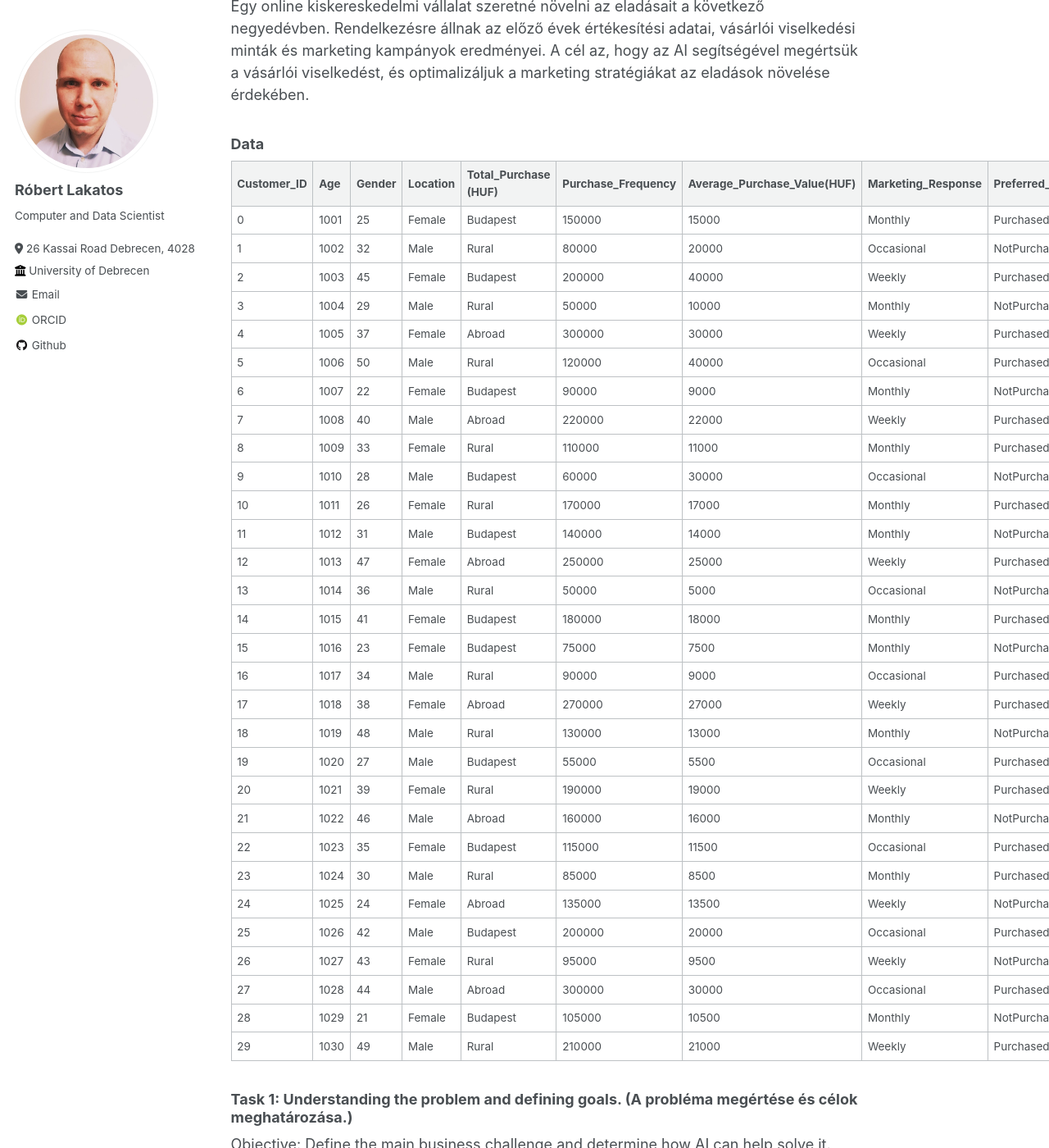
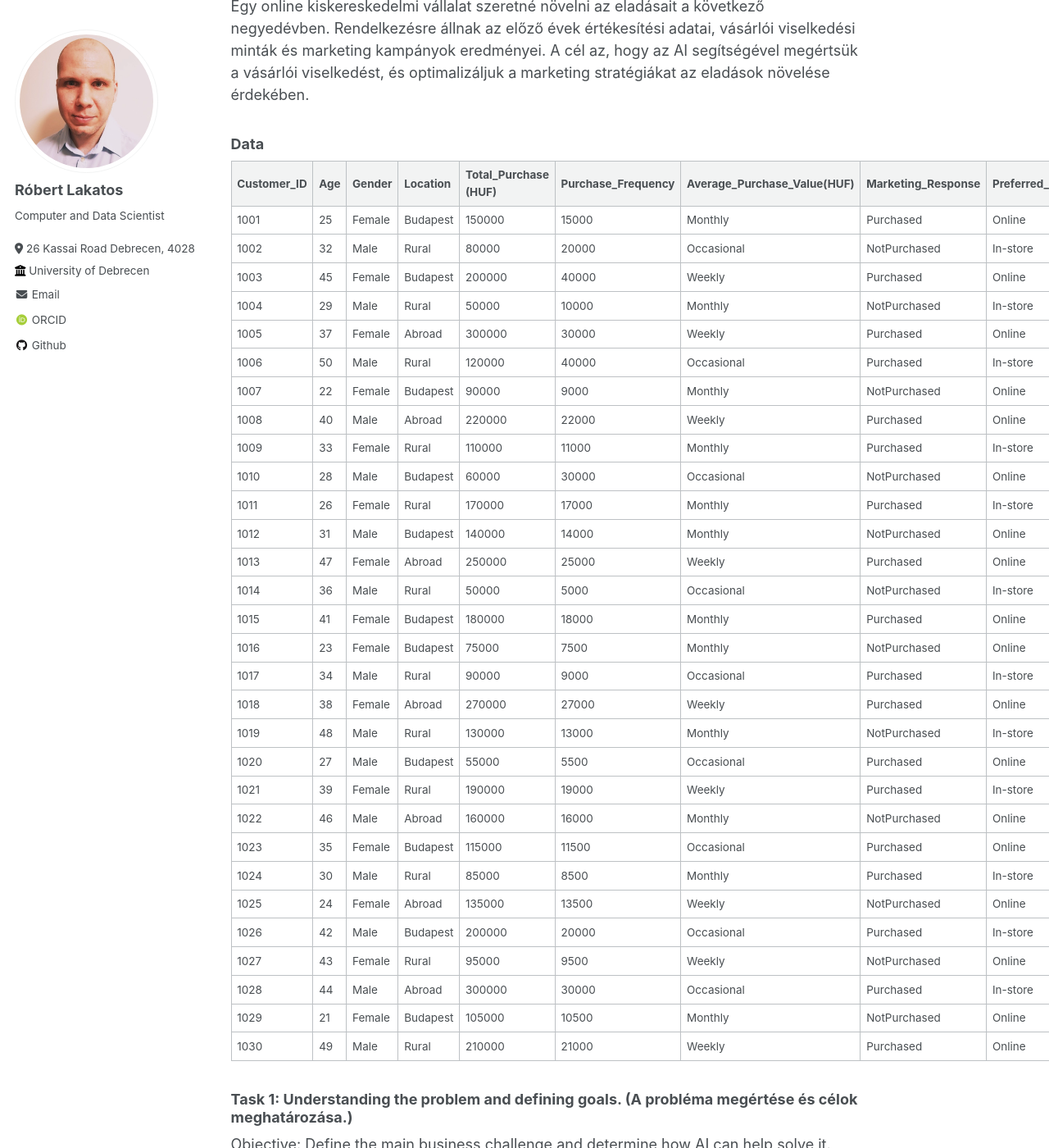
Before and after one commit to robertlakatos/me, a Jekyll site: the page built from materials/AIPD/labor/I-introduction.md, in a window 1280 px wide and 1400 px high, scrolled down 4017 px. Shown: the whole window at 82% size. Built offline with Jekyll 4.4.1, drawn with Linux system fonts in a browser that asks for light colours; some web fonts are replaced.

Commit message:
table data

```diff
--- a/materials/AIPD/labor/I-introduction.md
+++ b/materials/AIPD/labor/I-introduction.md
@@ -87,36 +87,36 @@ Egy online kiskereskedelmi vállalat szeretné növelni az eladásait a követke
 
 | Customer_ID | Age | Gender | Location | Total_Purchase (HUF) | Purchase_Frequency | Average_Purchase_Value(HUF) | Marketing_Response | Preferred_Channel | Customer_Loyalty_Score |
 | --- | --- | --- | --- | --- | --- | --- | --- | --- | --- | --- |
-| 0 | 1001 | 25 | Female | Budapest | 150000 | 15000 | Monthly | Purchased | Online | 85 |
-| 1 | 1002 | 32 |  Male | Rural | 80000 | 20000 | Occasional | NotPurchased | In-store | 65 |
-| 2 | 1003 | 45 | Female | Budapest | 200000 | 40000 | Weekly | Purchased | Online | 90 |
-| 3 | 1004 | 29 |  Male | Rural | 50000 | 10000 | Monthly | NotPurchased | In-store | 50 |
-| 4 | 1005 | 37 | Female |  Abroad | 300000 | 30000 | Weekly | Purchased | Online | 95 |
-| 5 | 1006 | 50 |  Male | Rural | 120000 | 40000 | Occasional | Purchased | In-store | 75 |
-| 6 | 1007 | 22 | Female | Budapest | 90000 | 9000 | Monthly | NotPurchased | Online | 60 |
-| 7 | 1008 | 40 |  Male |  Abroad | 220000 | 22000 | Weekly | Purchased | Online | 80 |
-| 8 | 1009 | 33 | Female | Rural | 110000 | 11000 | Monthly | Purchased | In-store | 70 |
-| 9 | 1010 | 28 |  Male | Budapest | 60000 | 30000 | Occasional | NotPurchased | Online | 55 |
-| 10 | 1011 | 26 | Female | Rural | 170000 | 17000 | Monthly | Purchased | In-store | 80 |
-| 11 | 1012 | 31 |  Male | Budapest | 140000 | 14000 | Monthly | NotPurchased | Online | 65 |
-| 12 | 1013 | 47 | Female |  Abroad | 250000 | 25000 | Weekly | Purchased | Online | 90 |
-| 13 | 1014 | 36 |  Male | Rural | 50000 | 5000 | Occasional | NotPurchased | In-store | 55 |
-| 14 | 1015 | 41 | Female | Budapest | 180000 | 18000 | Monthly | Purchased | Online | 75 |
-| 15 | 1016 | 23 | Female | Budapest | 75000 | 7500 | Monthly | NotPurchased | Online | 60 |
-| 16 | 1017 | 34 |  Male | Rural | 90000 | 9000 | Occasional | Purchased | In-store | 70 |
-| 17 | 1018 | 38 | Female |  Abroad | 270000 | 27000 | Weekly | Purchased | Online | 85 |
-| 18 | 1019 | 48 |  Male | Rural | 130000 | 13000 | Monthly | NotPurchased | In-store | 65 |
-| 19 | 1020 | 27 |  Male | Budapest | 55000 | 5500 | Occasional | Purchased | Online | 50 |
-| 20 | 1021 | 39 | Female | Rural | 190000 | 19000 | Weekly | Purchased | In-store | 80 |
-| 21 | 1022 | 46 |  Male |  Abroad | 160000 | 16000 | Monthly | NotPurchased | Online | 70 |
-| 22 | 1023 | 35 | Female | Budapest | 115000 | 11500 | Occasional | Purchased | Online | 75 |
-| 23 | 1024 | 30 |  Male | Rural | 85000 | 8500 | Monthly | Purchased | In-store | 60 |
-| 24 | 1025 | 24 | Female |  Abroad | 135000 | 13500 | Weekly | NotPurchased | Online | 85 |
-| 25 | 1026 | 42 |  Male | Budapest | 200000 | 20000 | Occasional | Purchased | In-store | 90 |
-| 26 | 1027 | 43 | Female | Rural | 95000 | 9500 | Weekly | NotPurchased | Online | 65 |
-| 27 | 1028 | 44 |  Male |  Abroad | 300000 | 30000 | Occasional | Purchased | In-store | 95 |
-| 28 | 1029 | 21 | Female | Budapest | 105000 | 10500 | Monthly | NotPurchased | Online | 70 |
-| 29 | 1030 | 49 |  Male | Rural | 210000 | 21000 | Weekly | Purchased | Online | 80 |
+| 1001 | 25 | Female | Budapest | 150000 | 15000 | Monthly | Purchased | Online | 85 |
+| 1002 | 32 |  Male | Rural | 80000 | 20000 | Occasional | NotPurchased | In-store | 65 |
+| 1003 | 45 | Female | Budapest | 200000 | 40000 | Weekly | Purchased | Online | 90 |
+| 1004 | 29 |  Male | Rural | 50000 | 10000 | Monthly | NotPurchased | In-store | 50 |
+| 1005 | 37 | Female |  Abroad | 300000 | 30000 | Weekly | Purchased | Online | 95 |
+| 1006 | 50 |  Male | Rural | 120000 | 40000 | Occasional | Purchased | In-store | 75 |
+| 1007 | 22 | Female | Budapest | 90000 | 9000 | Monthly | NotPurchased | Online | 60 |
+| 1008 | 40 |  Male |  Abroad | 220000 | 22000 | Weekly | Purchased | Online | 80 |
+| 1009 | 33 | Female | Rural | 110000 | 11000 | Monthly | Purchased | In-store | 70 |
+| 1010 | 28 |  Male | Budapest | 60000 | 30000 | Occasional | NotPurchased | Online | 55 |
+| 1011 | 26 | Female | Rural | 170000 | 17000 | Monthly | Purchased | In-store | 80 |
+| 1012 | 31 |  Male | Budapest | 140000 | 14000 | Monthly | NotPurchased | Online | 65 |
+| 1013 | 47 | Female |  Abroad | 250000 | 25000 | Weekly | Purchased | Online | 90 |
+| 1014 | 36 |  Male | Rural | 50000 | 5000 | Occasional | NotPurchased | In-store | 55 |
+| 1015 | 41 | Female | Budapest | 180000 | 18000 | Monthly | Purchased | Online | 75 |
+| 1016 | 23 | Female | Budapest | 75000 | 7500 | Monthly | NotPurchased | Online | 60 |
+| 1017 | 34 |  Male | Rural | 90000 | 9000 | Occasional | Purchased | In-store | 70 |
+| 1018 | 38 | Female |  Abroad | 270000 | 27000 | Weekly | Purchased | Online | 85 |
+| 1019 | 48 |  Male | Rural | 130000 | 13000 | Monthly | NotPurchased | In-store | 65 |
+| 1020 | 27 |  Male | Budapest | 55000 | 5500 | Occasional | Purchased | Online | 50 |
+| 1021 | 39 | Female | Rural | 190000 | 19000 | Weekly | Purchased | In-store | 80 |
+| 1022 | 46 |  Male |  Abroad | 160000 | 16000 | Monthly | NotPurchased | Online | 70 |
+| 1023 | 35 | Female | Budapest | 115000 | 11500 | Occasional | Purchased | Online | 75 |
+| 1024 | 30 |  Male | Rural | 85000 | 8500 | Monthly | Purchased | In-store | 60 |
+| 1025 | 24 | Female |  Abroad | 135000 | 13500 | Weekly | NotPurchased | Online | 85 |
+| 1026 | 42 |  Male | Budapest | 200000 | 20000 | Occasional | Purchased | In-store | 90 |
+| 1027 | 43 | Female | Rural | 95000 | 9500 | Weekly | NotPurchased | Online | 65 |
+| 1028 | 44 |  Male |  Abroad | 300000 | 30000 | Occasional | Purchased | In-store | 95 |
+| 1029 | 21 | Female | Budapest | 105000 | 10500 | Monthly | NotPurchased | Online | 70 |
+| 1030 | 49 |  Male | Rural | 210000 | 21000 | Weekly | Purchased | Online | 80 |
 
 ### Task 1: Understanding the problem and defining goals. (A probléma megértése és célok meghatározása.)
 
```
